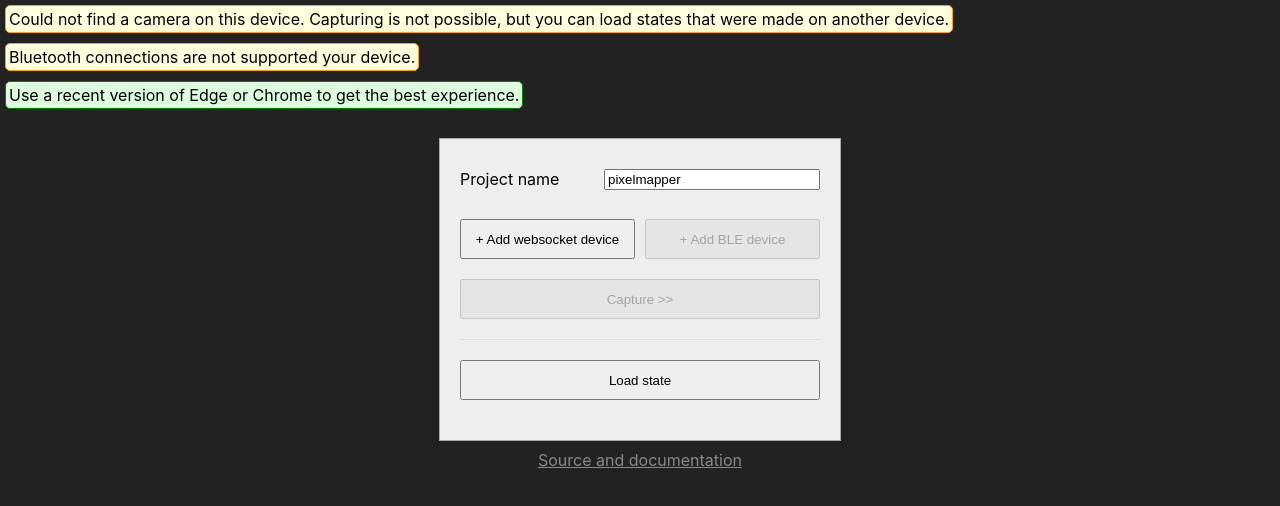
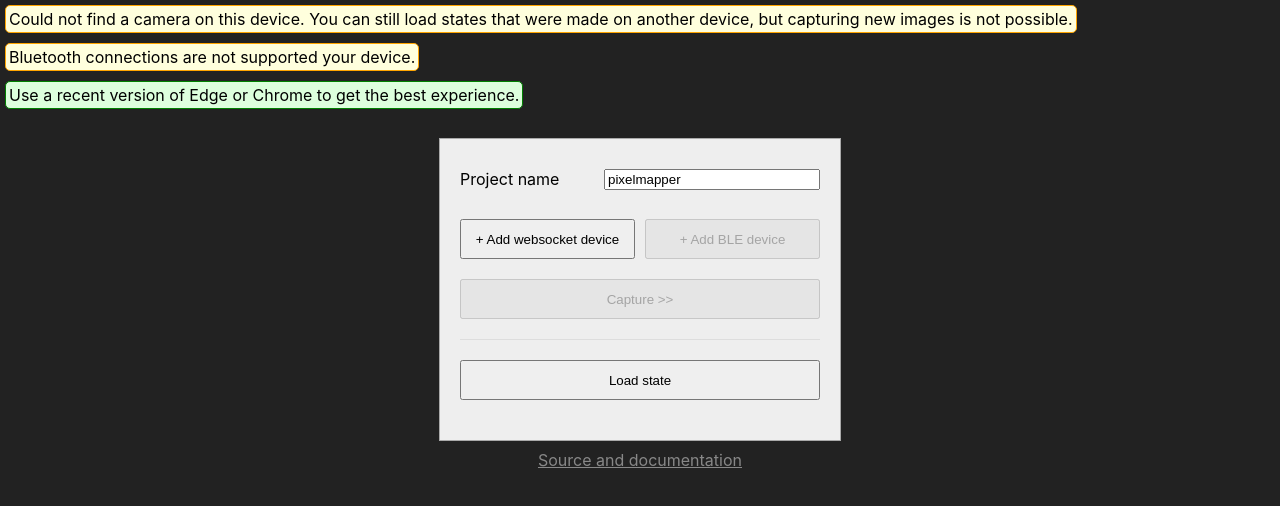
Before and after one commit to yorenschriever/PixelMapper, a React (Create React App) app: page / in a window 1280 px wide. Shown: the top 506 px of the page. Built offline with nearby package versions, Linux system fonts and the light colour scheme.

Commit message:
phrasing of error message

```diff
--- a/src/ui/devices.tsx
+++ b/src/ui/devices.tsx
@@ -153,10 +153,10 @@ const SupportWarnings = () => {
     const { camera, ble, websocket, worker, wasm, media } = useBrowserCapabilities();
 
     return <div className="notifications">
-        {(media === false || camera === false) && <div className="warning">Could not find a camera on this device. Capturing is not possible, but you can load states that were made on another device.</div>}
+        {(media === false || camera === false) && <div className="warning">Could not find a camera on this device. You can still load states that were made on another device, but capturing new images is not possible.</div>}
         {ble === false && <div className="warning">Bluetooth connections are not supported your device.</div>}
         {websocket === false && <div className="warning">Websocket connections are not supported on your device.</div>}
-        {(worker === false || wasm === false) && <div className="warning">Processing will not be possible on this device. {camera && "After capturing you can save the state and load it on another device."}</div>}
+        {(worker === false || wasm === false) && <div className="warning">Processing will not be possible on this device. {camera && "After capturing you can save the state to continue on another device."}</div>}
 
         {(media === false || ble === false || websocket === false || worker === false || wasm === false) && <div className="info">Use a recent version of Edge or Chrome to get the best experience.</div>}
     </div>
```
